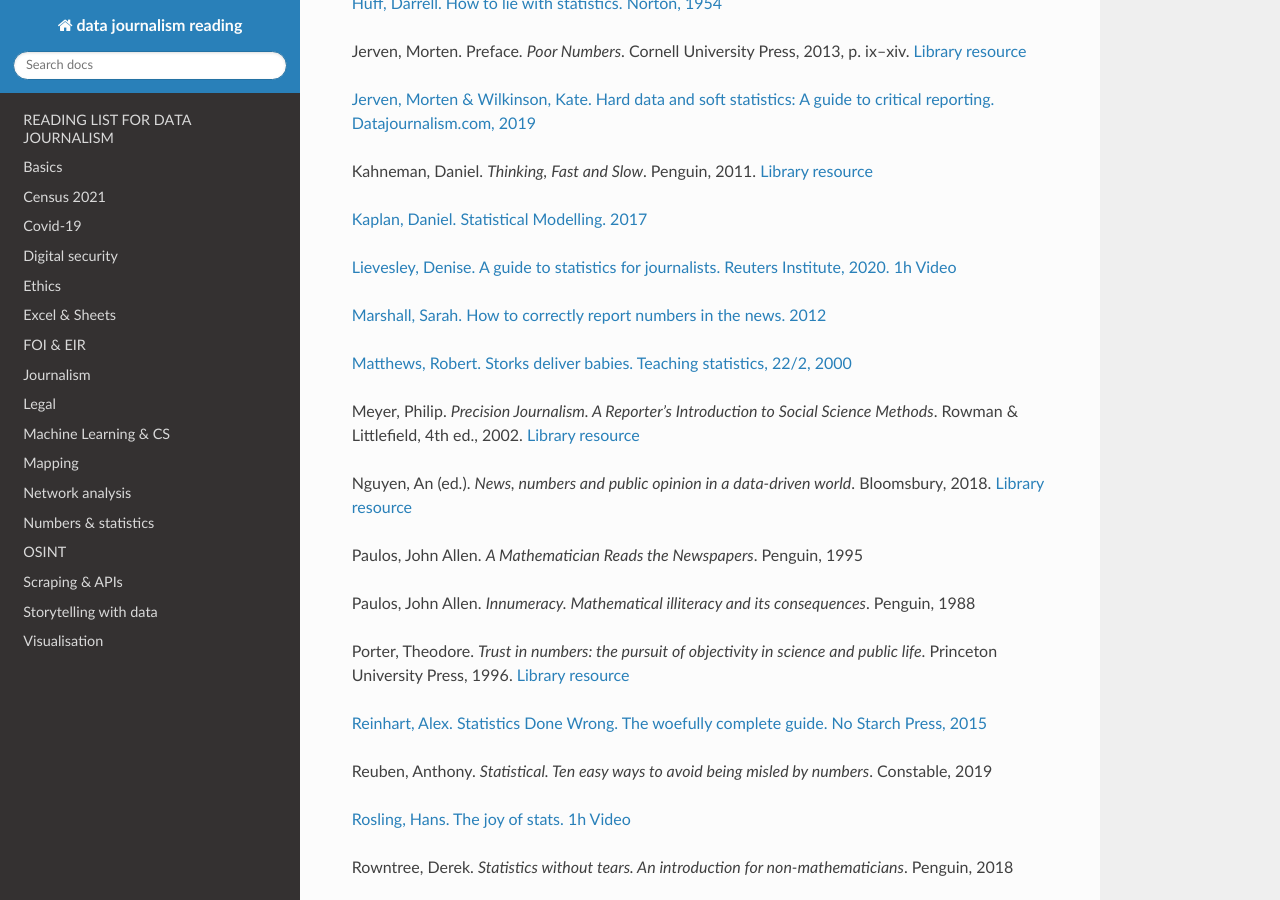
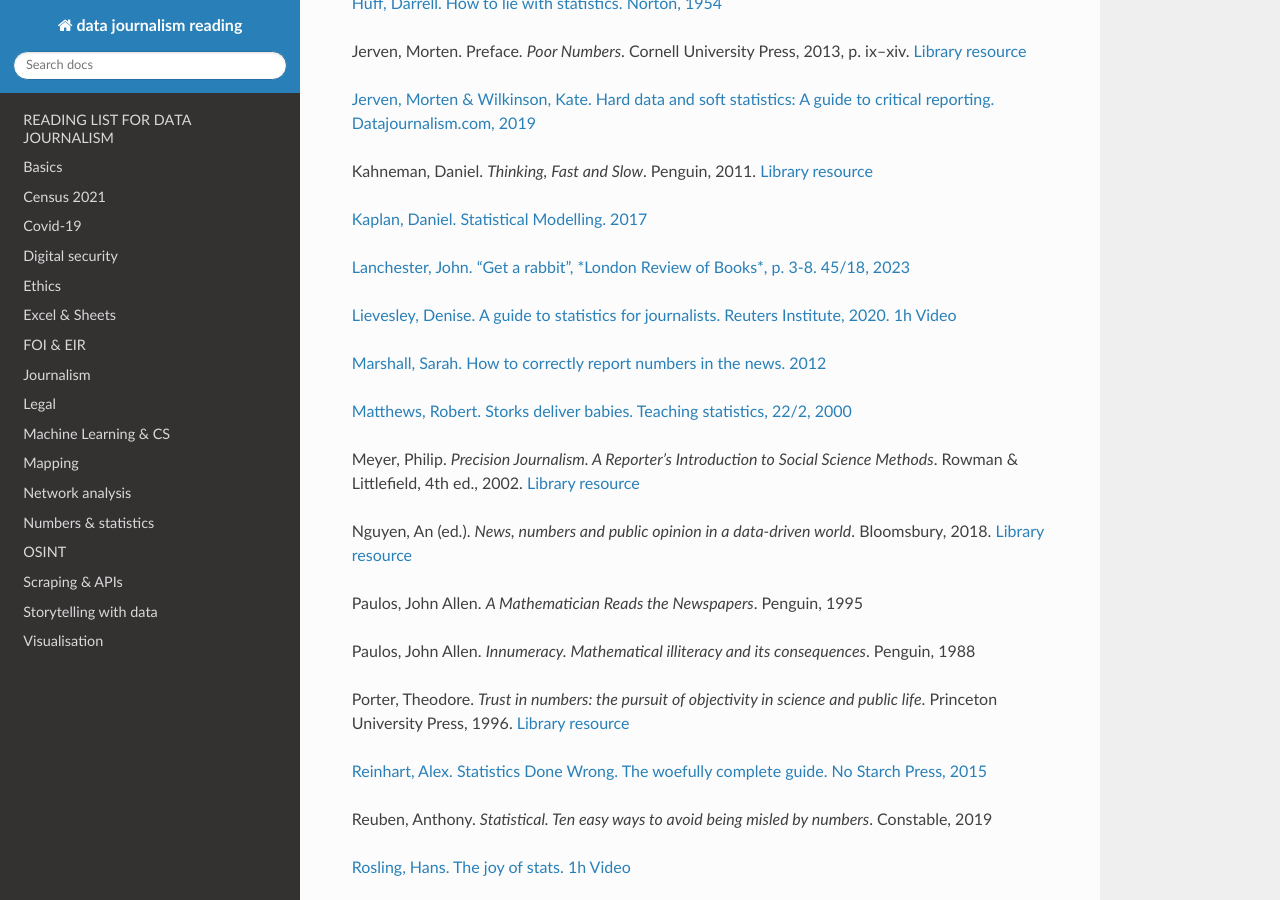
Before and after one commit to aodhanlutetiae/dj_reading, a Sphinx documentation site: the page built from docs/source/index.rst, in a window 1280 px wide and 900 px high, scrolled down 16417 px. Built offline with Sphinx 7.4.7 and the Read the Docs theme 2.0.0, drawn with Linux system fonts in a browser that asks for light colours; some of the changed text lies outside the part shown.

Commit message:
update list

```diff
--- a/docs/source/index.rst
+++ b/docs/source/index.rst
@@ -477,8 +477,7 @@
 `Corbett, Philip B. Copy edit
 this! (complete list of quiz links) <https://aodhanlutetiae.github.io/posts/2020/10/blog-post-13/>`_
 
-`Editors’ Code of Practice Committee. The Editors’ Codebook <https://www.editorscode.org.uk/downloads/codebook/codebook-2019.pdf>`_ or
-`Editors’ Code <https://www.ipso.co.uk/editors-code-of-practice/>`_
+`Editors’ Code <https://www.ipso.co.uk/editors-code-of-practice/>`_ or `Editors’ Code of Practice Committee. The Editors’ Codebook <https://www.editorscode.org.uk/downloads/codebook/codebook-2019.pdf>`_
 
 `Guardian. Style guide <https://www.theguardian.com/guardian-observer-style-guide-a>`_
 
@@ -835,6 +834,8 @@
 
 `Kaplan, Daniel. Statistical Modelling. 2017 <https://dtkaplan.github.io/SM2-bookdown>`_
 
+`Lanchester, John. "Get a rabbit", *London Review of Books*, p. 3-8. 45/18, 2023 <https://www.lrb.co.uk/the-paper/v45/n18/john-lanchester/get-a-rabbit>`_
+
 `Lievesley, Denise. A guide to statistics for journalists. Reuters Institute, 2020. 1h
 Video <https://www.youtube.com/watch?v=_qioPxHuk0U>`_
 
```
